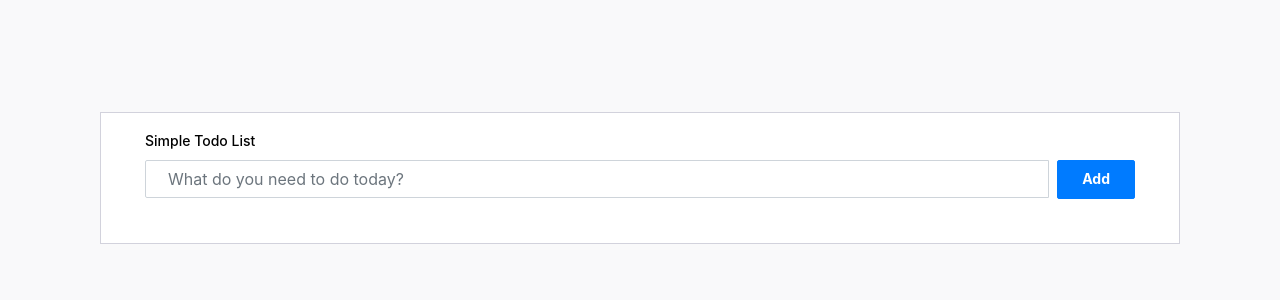
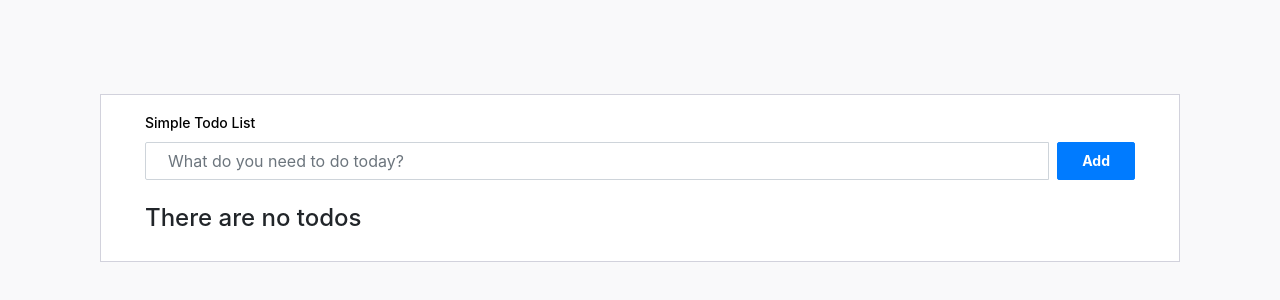
Before and after one commit to mirzadevv/react-todo-app-use-context, a React (Create React App) app: page / in a window 1280 px wide. Shown: the part 222-522 px from the top of the page. Built offline with nearby package versions, Linux system fonts and the light colour scheme.

Commit message:
perf:  if there isnt any todo show the appropriate message

```diff
--- a/src/components/TodosList.jsx
+++ b/src/components/TodosList.jsx
@@ -21,6 +21,7 @@ const TodosList = () => {
   return (
     <div className="list-wrapper">
       <ul className="d-flex flex-column todo-list">
+        {todos.length === 0 && <h4>There are no todos</h4>}
         {todos.map((todo) => (
           <li className={todo.isCompleted ? "completed" : ""} key={todo.id}>
             <div className="form-check">
```
